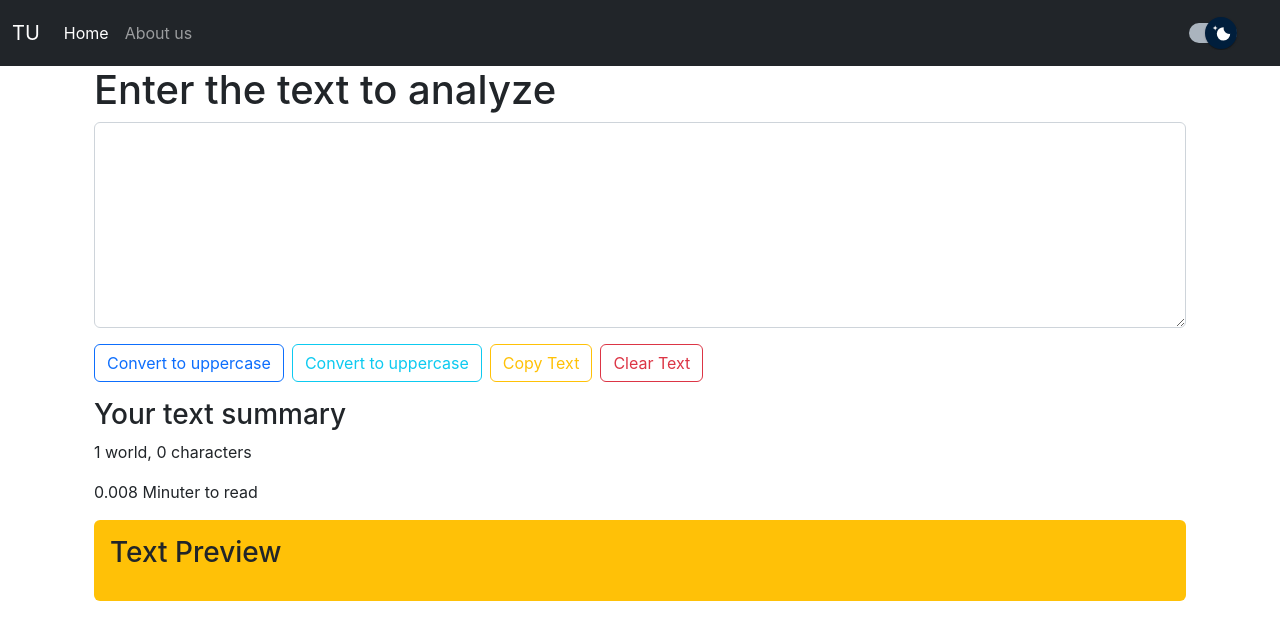
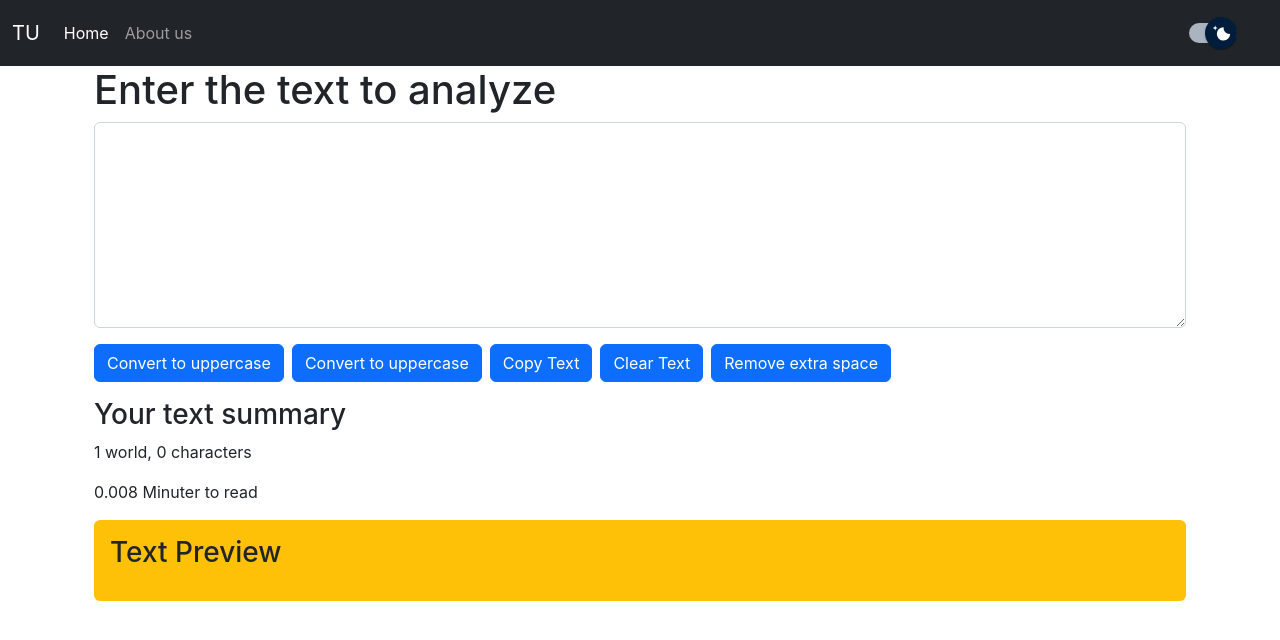
Before and after one commit to yashpatel-py/textutils-react, a React (Create React App) app: page / in a window 1280 px wide. Shown: the top 640 px of the page. Built offline with nearby package versions, Linux system fonts and the light colour scheme.

Commit message:
Added remove space function

```diff
--- a/src/components/TextForm.js
+++ b/src/components/TextForm.js
@@ -32,6 +32,12 @@ export default function TextForm(props) {
         navigator.clipboard.writeText(text.value)
     }
 
+    // Handling Extra spaces
+    const handleExtraSpaces = () => {
+        let newText = text.split(/[ ]+/);
+        setText(newText.join(" "))
+    }
+
 
     const [text, setText] = useState('');
 
@@ -43,16 +49,19 @@ export default function TextForm(props) {
                 <textarea className="form-control" value={text} onChange={handleOnChange} id="myBox" rows="8"></textarea>
             </div>
             {/* Convert to upparcase */}
-            <button className="btn btn-outline-primary me-2" onClick={handleUpClick} >Convert to uppercase</button>
+            <button className="btn btn-primary me-2" onClick={handleUpClick} >Convert to uppercase</button>
 
             {/* Conver to lower case */}
-            <button className="btn btn-outline-info me-2" onClick={handleDownClick} >Convert to uppercase</button>
+            <button className="btn btn-primary me-2" onClick={handleDownClick} >Convert to uppercase</button>
 
             {/* Copy text */}
-            <button className="btn btn-outline-warning me-2" onClick={handleCopy} >Copy Text</button>
+            <button className="btn btn-primary me-2" onClick={handleCopy} >Copy Text</button>
 
             {/* Conver to lower case */}
-            <button className="btn btn-outline-danger me-2" onClick={handleClearText} >Clear Text</button>
+            <button className="btn btn-primary me-2" onClick={handleClearText} >Clear Text</button>
+
+            {/* Extra Space */}
+            <button className="btn btn-primary me-2" onClick={handleExtraSpaces} >Remove extra space</button>
         </div>
         <div className="container my-3">
             <h3>Your text summary</h3>
```
